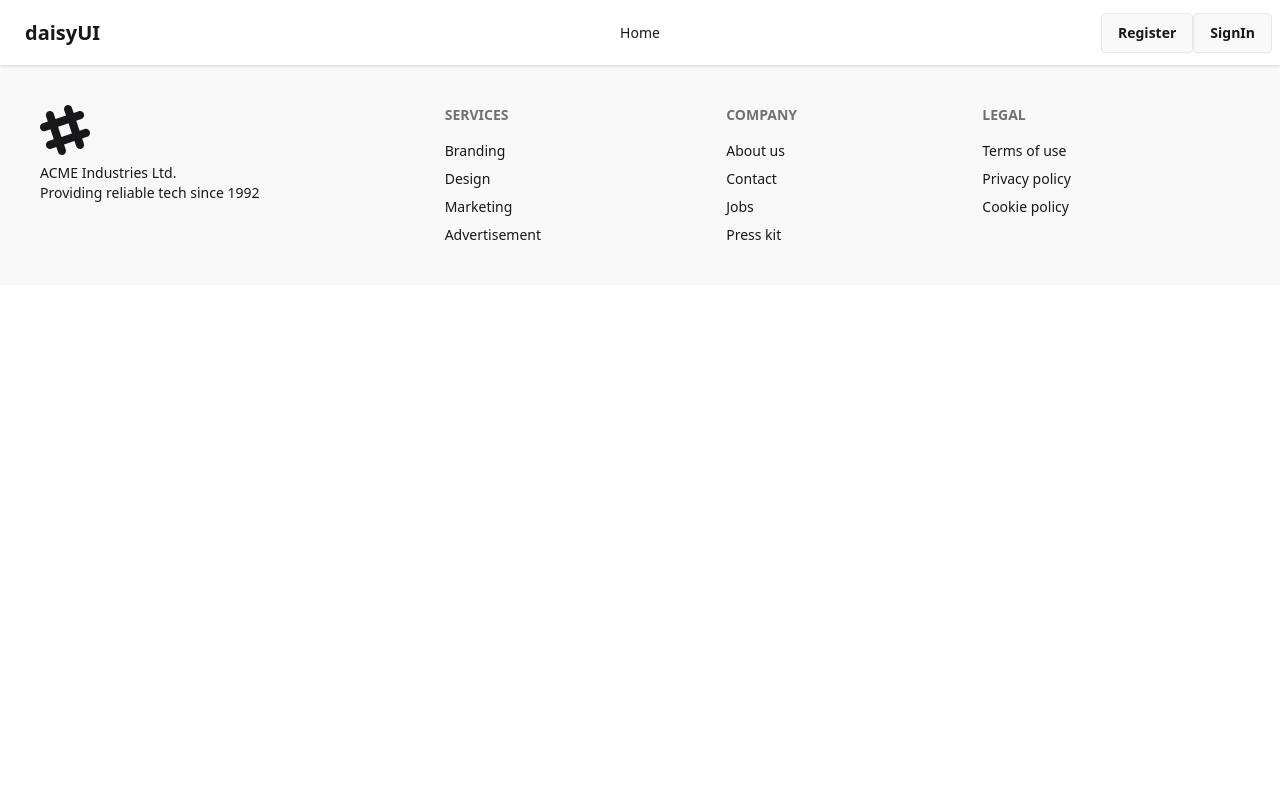
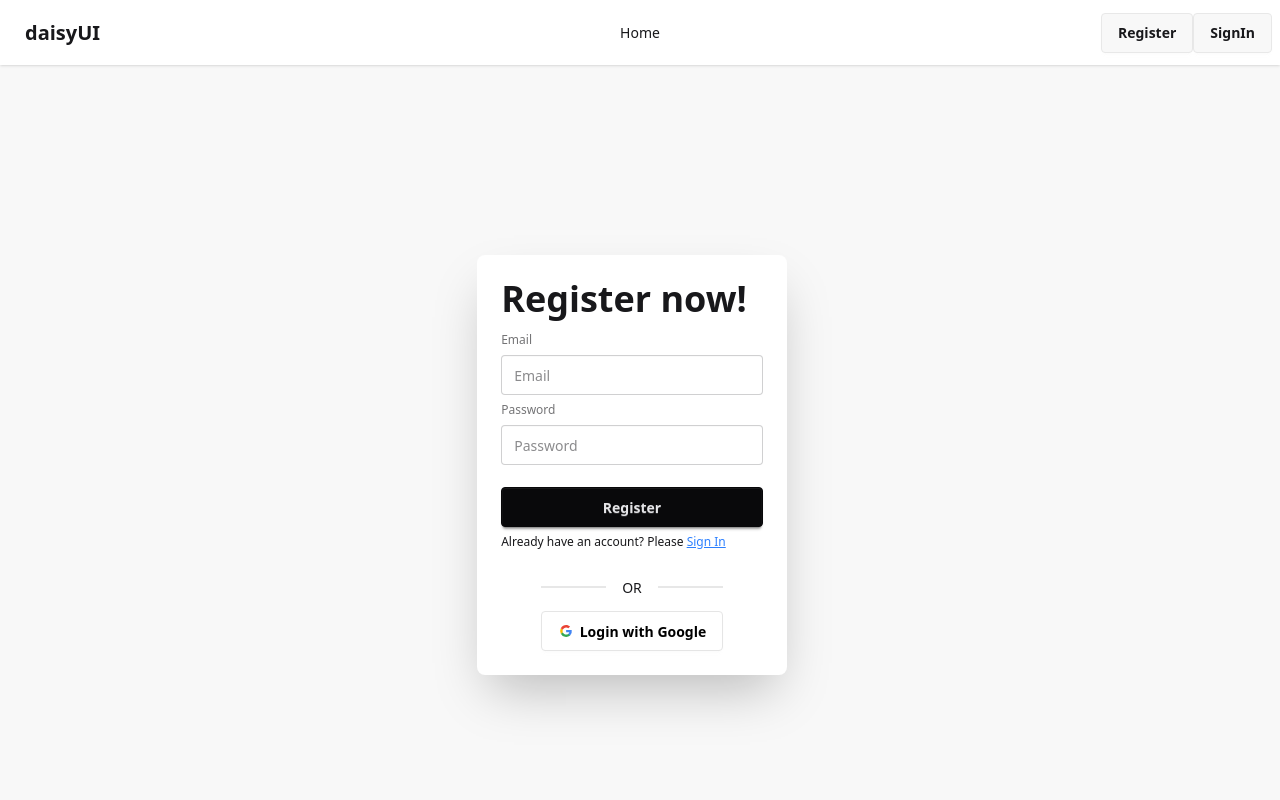
Before and after one commit to amirsayeed/Career-Job-Client, a React (Vite) app: page /register in a window 1280 px wide. Shown: the top 800 px of the page. Built offline with nearby package versions, Linux system fonts and the light colour scheme; no server answers.

Commit message:
added email,pass, google signin,register,signout functionality with onAuthStateChanged

```diff
--- /dev/null
+++ b/src/contexts/AuthContext.jsx
@@ -0,0 +1,3 @@
+import { createContext } from "react";
+
+export const AuthContext = createContext(null)
--- /dev/null
+++ b/src/contexts/AuthProvider.jsx
@@ -0,0 +1,58 @@
+import React, { useEffect, useState } from 'react';
+import { AuthContext } from './AuthContext';
+import { createUserWithEmailAndPassword, GoogleAuthProvider, onAuthStateChanged, signInWithEmailAndPassword, signInWithPopup, signOut } from 'firebase/auth';
+import { auth } from '../firebase/firebase.init';
+
+const googleProvider = new GoogleAuthProvider();
+const AuthProvider = ({children}) => {
+     const [loading, setLoading] = useState(true);
+    const [user, setUser] = useState(null);
+
+    const createUser = (email, password) =>{
+        setLoading(true);
+        return createUserWithEmailAndPassword(auth, email, password)
+    }
+
+    const signInUser = (email, password) => {
+        setLoading(true);
+        return signInWithEmailAndPassword(auth, email, password)
+    }
+
+    const signInWithGoogle = () =>{
+        setLoading(true);
+        return signInWithPopup(auth, googleProvider)
+    }
+
+    const signOutUser = () =>{
+        setLoading(true);
+        return signOut(auth)
+    }
+
+    useEffect( () =>{
+        const unSubscribe = onAuthStateChanged(auth, currentUser =>{
+            setUser(currentUser);
+            setLoading(false);
+            console.log('user in the auth state change', currentUser)
+        })
+        return () =>{
+            unSubscribe();
+        }
+    }, [])
+
+    const authInfo = {
+        loading,
+        user,
+        createUser,
+        signInUser,
+        signInWithGoogle,
+        signOutUser
+    }
+
+    return (
+        <AuthContext value={authInfo}>
+            {children}
+        </AuthContext>
+    );
+};
+
+export default AuthProvider;
--- a/src/firebase/firebase.init.js
+++ b/src/firebase/firebase.init.js
@@ -14,6 +14,6 @@ const firebaseConfig = {
     appId: import.meta.env.VITE_appId
 };
 
-// Initialize Firebase
+
 const app = initializeApp(firebaseConfig);
 export const auth = getAuth(app);
--- a/src/main.jsx
+++ b/src/main.jsx
@@ -3,9 +3,12 @@ import { createRoot } from 'react-dom/client'
 import './index.css'
 import { RouterProvider } from 'react-router'
 import { router } from './routes/Routes.jsx'
+import AuthProvider from './contexts/AuthProvider.jsx'
 
 createRoot(document.getElementById('root')).render(
   <StrictMode>
-    <RouterProvider router={router} />
+      <AuthProvider>
+        <RouterProvider router={router} />
+      </AuthProvider>
   </StrictMode>,
 )
--- /dev/null
+++ b/src/pages/Home/Banner.jsx
@@ -0,0 +1,11 @@
+import React from 'react';
+
+const Banner = () => {
+    return (
+        <div>
+            This is Banner Section
+        </div>
+    );
+};
+
+export default Banner;
--- a/src/pages/Home/Home.jsx
+++ b/src/pages/Home/Home.jsx
@@ -1,9 +1,10 @@
 import React from 'react';
+import Banner from './Banner';
 
 const Home = () => {
     return (
         <div>
-          This is Home
+          <Banner/>
         </div>
     );
 };
--- a/src/pages/Register/Register.jsx
+++ b/src/pages/Register/Register.jsx
@@ -1,10 +1,52 @@
-import React from 'react';
+import React, { use } from 'react';
+import { Link, useNavigate } from 'react-router';
+import { AuthContext } from '../../contexts/AuthContext';
+import SocialLogin from '../Shared/SocialLogin';
 
 const Register = () => {
+    const {createUser} = use(AuthContext);
+    const navigate = useNavigate();
+    const handleRegister = e =>{
+        e.preventDefault();
+        const form = e.target;
+        const email = form.email.value;
+        const password = form.password.value;
+        //console.log(email,password);
+
+        createUser(email, password)
+        .then(result =>{
+            console.log(result.user);
+            navigate('/');
+        })
+        .catch(error =>{
+            console.log(error)
+        })
+    }
+
     return (
-        <div>
+        <div className="hero bg-base-200 min-h-screen">
+        <div className="hero-content flex-col lg:flex-row-reverse">
+          <div>
 
+          </div>
+          <div className="card bg-base-100 w-full max-w-sm shrink-0 shadow-2xl">
+            <div className="card-body">
+            <h1 className="text-4xl font-bold">Register now!</h1>
+              <form onSubmit={handleRegister} className='fieldset'>
+                <label className="label">Email</label>
+                <input type="email" name="email" className="input" placeholder="Email" />
+                <label className="label">Password</label>
+                <input type="password" name='password' className="input" placeholder="Password" />
+                <button className="btn btn-neutral mt-4">Register</button>
+                <div><p>Already have an account? Please <Link to='/signIn' className='underline text-blue-500'>Sign In</Link></p></div>
+              </form>
+              <div className='mx-auto'>
+                <SocialLogin/>
+              </div>
+            </div>
+          </div>
         </div>
+      </div>
     );
 };
 
--- a/src/pages/Shared/Navbar.jsx
+++ b/src/pages/Shared/Navbar.jsx
@@ -1,7 +1,19 @@
-import React from 'react';
+import React, { use } from 'react';
 import { NavLink } from 'react-router';
+import { AuthContext } from '../../contexts/AuthContext';
 
 const Navbar = () => {
+     const {user, signOutUser} = use(AuthContext);
+
+    const handleSignOut = () =>{
+        signOutUser()
+        .then(() =>{
+            console.log('signed out user')
+        })
+        .catch(error =>{
+            console.log(error)
+        })
+    }
 
     const links = <>
                     <li><NavLink to="/">Home</NavLink></li>
@@ -27,10 +39,13 @@ const Navbar = () => {
                 </ul>
             </div>
             <div className="navbar-end">
-
+              {
+                user ? <button onClick={handleSignOut} className='btn'>Sign Out</button> :
+                <>
                 <NavLink className="btn" to="/register">Register</NavLink>
                 <NavLink className="btn" to="/signIn">SignIn</NavLink>
-
+                </>
+             }
             </div>
         </div>
     );
--- /dev/null
+++ b/src/pages/Shared/SocialLogin.jsx
@@ -0,0 +1,29 @@
+import React, { use } from 'react';
+import { AuthContext } from '../../contexts/AuthContext';
+
+const SocialLogin = () => {
+
+    const { signInWithGoogle } = use(AuthContext);
+
+    const handleGoogleSignIn = () => {
+        signInWithGoogle()
+            .then(result => {
+                console.log(result)
+            })
+            .catch(error => {
+                console.log(error)
+            })
+    }
+
+    return (
+        <div>
+            <div className="divider">OR</div>
+            <button onClick={handleGoogleSignIn} className="btn bg-white text-black border-[#e5e5e5]">
+                <svg aria-label="Google logo" width="16" height="16" xmlns="http://www.w3.org/2000/svg" viewBox="0 0 512 512"><g><path d="m0 0H512V512H0" fill="#fff"></path><path fill="#34a853" d="M153 292c30 82 118 95 171 60h62v48A192 192 0 0190 341"></path><path fill="#4285f4" d="m386 400a140 175 0 0053-179H260v74h102q-7 37-38 57"></path><path fill="#fbbc02" d="m90 341a208 200 0 010-171l63 49q-12 37 0 73"></path><path fill="#ea4335" d="m153 219c22-69 116-109 179-50l55-54c-78-75-230-72-297 55"></path></g></svg>
+                Login with Google
+            </button>
+        </div>
+    );
+};
+
+export default SocialLogin;
--- a/src/pages/SignIn/SignIn.jsx
+++ b/src/pages/SignIn/SignIn.jsx
@@ -1,10 +1,54 @@
-import React from 'react';
+import React, { use } from 'react';
+import { Link, useNavigate } from 'react-router';
+import { AuthContext } from '../../contexts/AuthContext';
+import SocialLogin from '../Shared/SocialLogin';
 
 const SignIn = () => {
+    const {signInUser} = use(AuthContext);
+    const navigate = useNavigate();
+    const handleSignIn = e =>{
+        e.preventDefault();
+        const form = e.target;
+            const email = form.email.value;
+            const password = form.password.value;
+            console.log(email, password)
+
+           signInUser(email, password)
+           .then(result =>{
+            console.log(result.user);
+            navigate('/');
+           })
+           .catch(error => {
+            console.log(error)
+           })
+    }
+
     return (
-        <div>
+        <div className="hero bg-base-200 min-h-screen">
+        <div className="hero-content flex-col lg:flex-row-reverse">
+          <div >
 
+          </div>
+          <div className="card bg-base-100 w-full max-w-sm shrink-0 shadow-2xl">
+            <div className="card-body">
+            <h1 className="text-4xl font-bold">Sign In now!</h1>
+              <form onSubmit={handleSignIn} className="fieldset">
+                <label className="label">Email</label>
+                <input type="email" name="email" className="input" placeholder="Email" />
+                <label className="label">Password</label>
+                <input type="password" name='password' className="input" placeholder="Password" />
+                <div><a className="link link-hover">Forgot password?</a></div>
+                <button className="btn btn-neutral mt-4">Sign In</button>
+                <div><p>New to this website? Please <Link to='/register' className='underline text-blue-500'>Register</Link></p></div>
+
+              </form>
+              <div className='mx-auto'>
+                <SocialLogin/>
+              </div>
+            </div>
+          </div>
         </div>
+      </div>
     );
 };
 
```
